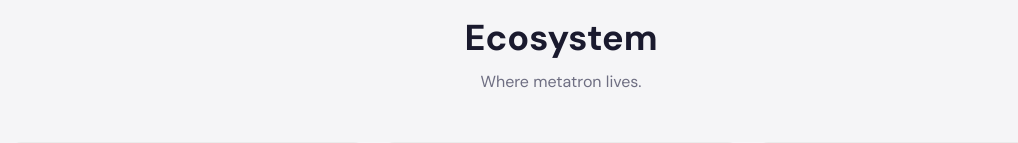
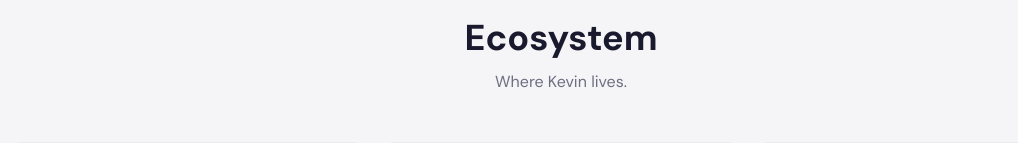
Before and after one commit to nickallison11/metatron-landing, a Next.js app: page / in a window 1280 px wide. Shown: the part 3637-3780 px from the top of the page, without its empty margins (79-1097 px from the left). Built offline with nearby package versions, Linux system fonts and the light colour scheme.

Commit message:
Ecosystem subtitle: Where Kevin lives
Co-Authored-By: Claude Opus 5.5 <noreply@anthropic.com>

```diff
--- a/app/page.tsx
+++ b/app/page.tsx
@@ -801,7 +801,7 @@ export default function Home() {
               Ecosystem
             </h2>
             <p className="mt-3 text-[var(--text-muted)]">
-              Where metatron lives.
+              Where Kevin lives.
             </p>
           </div>
           <div className="mt-12 space-y-4">
```
